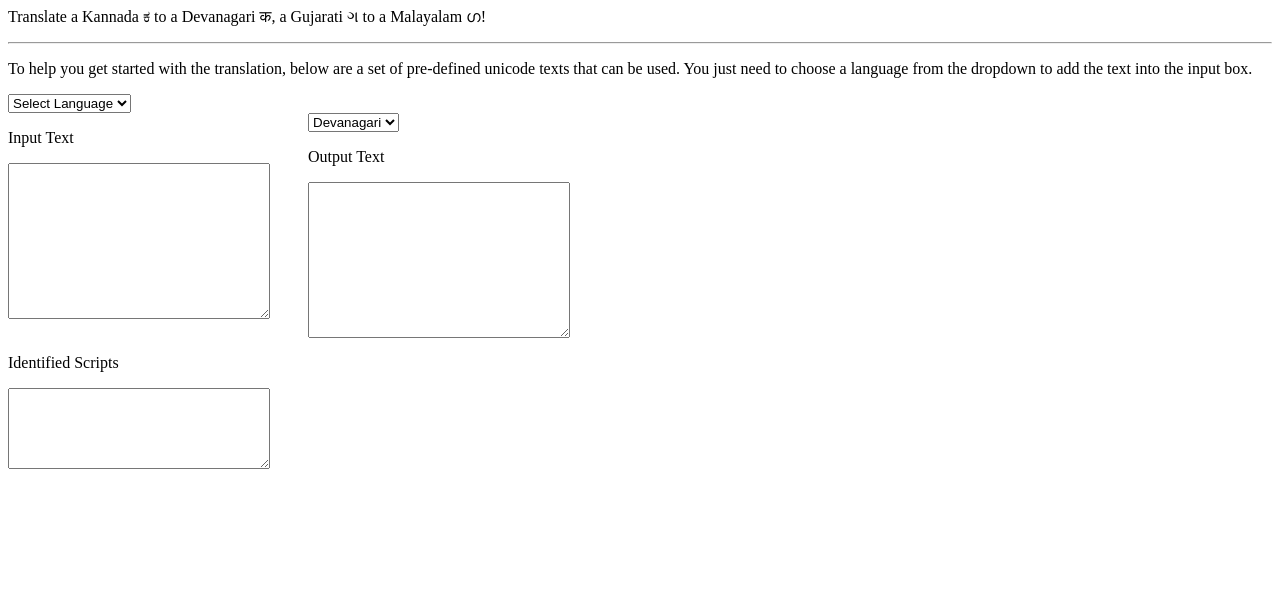
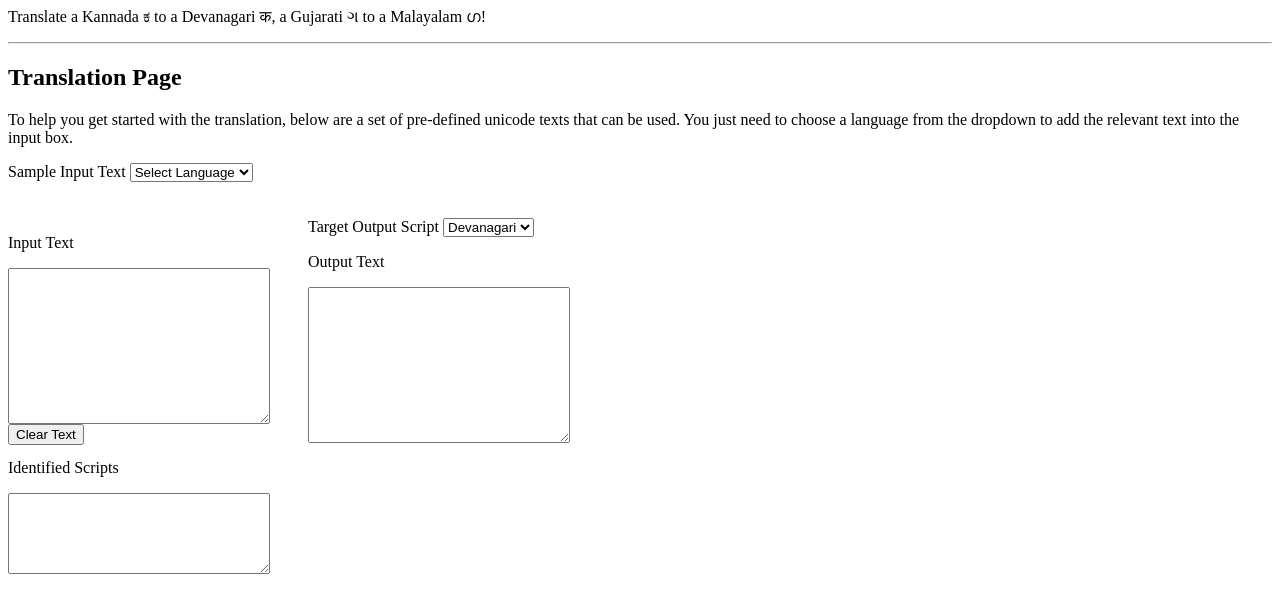
Before and after one commit to TheSachinSBhat/indian-language-translator, a Django app: template hello/templates/translator_poc.html in a window 1280 px wide. Shown: the top 613 px of the page. Run offline with Django 3.2, Linux system fonts and the light colour scheme; the template is opened without the code that fills it, so the values that code supplies are empty; some libraries are stand-ins or nearby versions.

Commit message:
Commit #15: Fix the un-detectable characters problem by going backward in unicode table

```diff
--- a/hello/templates/translator_poc.html
+++ b/hello/templates/translator_poc.html
@@ -15,24 +15,32 @@
 	</style>
 </head>
 <body>
-	<p> Translate a Kannada ಕ to a Devanagari क, a Gujarati ગ to a Malayalam ഗ! </p>
+	<div class="container">
+		<p>Translate a Kannada ಕ to a Devanagari क, a Gujarati ગ to a Malayalam ഗ! </p>
 		<hr>
 		<div>
-		<p> To help you get started with the translation, below are a set of pre-defined unicode texts that can be used. You just need to choose a language from the dropdown to add the text into the input box. </p>
+			<h2>Translation Page</h2>
 			<div>
+				<div>
+					<p>To help you get started with the translation, below are a set of pre-defined unicode texts that can be used. You just need to choose a language from the dropdown to add the relevant text into the input box. </p>
+				</div>
+				<div>
+					<label>Sample Input Text</label>
 					<select id="sample-text-dropdown">
 						<option value="-1">Select Language</option>
 					</select>
 				</div>
 			</div>
-	<div class="container">
-		<div>
+			<br/>
+			<br/>
 			<div class="translationContainer">
 				<div class="inputDiv">
 					<p>Input Text</p>
 					<textarea rows="10" cols="30" id="inputText"></textarea>
+					<button id="clear-input-text">Clear Text</button>
 				</div>
 				<div>
+					<label>Target Output Script</label>
 					<select id="target-script-choice">
 					</select>
 				</div>
@@ -78,6 +86,8 @@
 					Hindi: { value: 1, name: "Hindi", scriptCodeValue: SCRIPT_CODES.Devanagari.value, sampleText: "प्रतिभा अपनी राह स्वयं निर्धारित कर लेती है और अपना दीप स्वयं ले चलती है." },
 					Marathi: { value: 2, name: "Marathi", scriptCodeValue: SCRIPT_CODES.Devanagari.value, sampleText: "केवळ ज्ञान असून उपयोग नाही, ते कसं आणि केव्हा वापरायचं याचंही ज्ञान हवं." },
 					Kannada: { value: 3, name: "Kannada", scriptCodeValue: SCRIPT_CODES.Kannada.value, sampleText: "ಒಳ್ಳೆಯ ಮಾತುಗಳನ್ನು ಆಡಿದರೆ ಸಾಲದು. ಆ ಮಾತುಗಳು ಒಳ್ಳೆಯ ಕೆಲಸಕ್ಕೆ ಉತ್ತೇಜನ ನೀಡುವಂತೆ ಇರಬೇಕು." },
+					Tamil: { value: 4, name: "Tamil", scriptCodeValue: SCRIPT_CODES.Tamil.value, sampleText: "என்னை சந்திப்பவர்கள் வெற்றியடையாமல் போவதில்லை இப்படிக்கு தோல்வி" },
+					Gujarati: { value: 5, name: "Gujarati", scriptCodeValue: SCRIPT_CODES.Gujarati.value, sampleText: "જેની પાસે ધીરજ છે, એ જિંદગી માં જે ચાહે એ મેળવી શકે છે" },
 				};
 
 				/* Represents the Target Script chosen by the user */
@@ -117,6 +127,14 @@
 				/* Handler for Input Text area. Triggered whenever user changes the input text. */
 				$('#inputText').bind('keypress keyup keydown blur', function () {
 					//debugger;
+					detectAndTranslateScript();
+				});
+
+				/* Handler for clear input text button. Triggered whenever user clicks on the button. */
+				$("#clear-input-text").click(function () {
+					/* Clear input textbox */
+					$('#inputText').val('');
+					/* Call translation method to ensure other relevant fields are updated accordingly */
 					detectAndTranslateScript();
 				});
 
@@ -411,7 +429,8 @@
 							var scriptUnicodeDiff = "0x" + decimalToHex(outputScriptUnicodeMin - inputScriptUnicodeMin, 4);
 
 							/* Add offset to inputCharacter to get the equivalent unicode value of target character */
-						targetCharacterUnicode = "0x" + addHexNumbers(parseInt(currentCharacterUnicode, 10), scriptUnicodeDiff)
+							//targetCharacterUnicode = "0x" + addHexNumbers(parseInt(currentCharacterUnicode, 10), scriptUnicodeDiff)
+							targetCharacterUnicode = "0x" + addHexNumbers(currentCharacterUnicode, scriptUnicodeDiff);
 						}
 						else if (inputScriptUnicodeMin > outputScriptUnicodeMin) {
 							/* Unicode difference of input and target scripts */
@@ -420,11 +439,35 @@
 							/* Add offset to inputCharacter to get the equivalent unicode value of target character */
 							//targetCharacterUnicode = "0x" + decimalToHex(parseInt(currentCharacterUnicode, 10) - scriptUnicodeDiff, 4);
 							targetCharacterUnicode = "0x" + decimalToHex(parseInt(currentCharacterUnicode, 16) - scriptUnicodeDiff, 4);
-
+							//targetCharacterUnicode = "0x" + decimalToHex(currentCharacterUnicode - scriptUnicodeDiff, 4);
 						}
 
 						/* Convert unicode value to Character */
 						targetCharacter = String.fromCharCode(targetCharacterUnicode)
+					}
+
+					// TODO: Do more research from this onenote page - Regex Cheat-Sheet
+					// http://stackoverflow.com/questions/11271477/javascript-regex-to-specify-what-is-allowed-rather-than-what-is-not
+					// https://www.cheatography.com/davechild/cheat-sheets/regular-expressions/
+					// onenote:///F:\OneNote%20Docs\NIK\Natural%20Language%20Engine.one#Regex%20Cheat-Sheet&section-id={65037F1F-D437-492B-991F-A61201A14E2C}&page-id={40A77D4E-0C7B-4FA0-B81E-5DE1D0EE0866}&end
+
+					var targetCharacterNull_1 = targetCharacter.search("঳");
+
+					var targetCharacterNull = (targetCharacter === '঳') ? true : false;
+					var targetStringNull = (targetCharacter === "঳") ? true : false;
+
+					/* If the targetCharacter is undefined, keep going back in the unicode table until we find a defined character */
+					if (targetCharacter === "঳" || targetCharacter === '঳') {
+
+						/* Keep going back in the unicode table until we find a defined character */
+						while (targetCharacter === "঳" || targetCharacter === '঳') {
+
+							/* Find out previous character */
+							targetCharacterUnicode = "0x" + decimalToHex(targetCharacterUnicode - 1, 4);
+
+							/* Convert unicode value to Character */
+							targetCharacter = String.fromCharCode(targetCharacterUnicode)
+						}
 					}
 
 					return targetCharacter;
```
Also changed, not shown: hello/templates/index.html (+38 -5 lines). Lines whose indentation alone changed are shown as unchanged.
